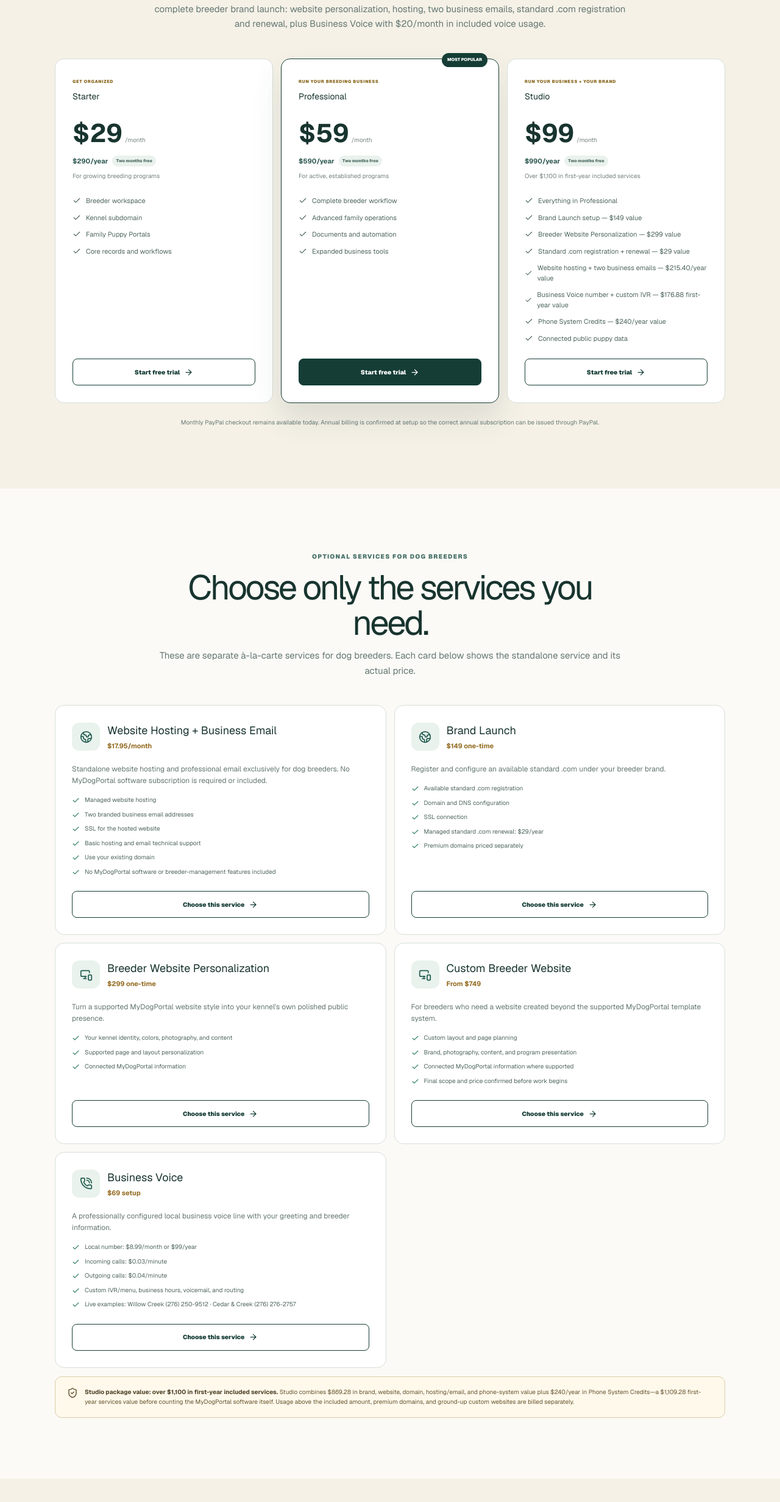
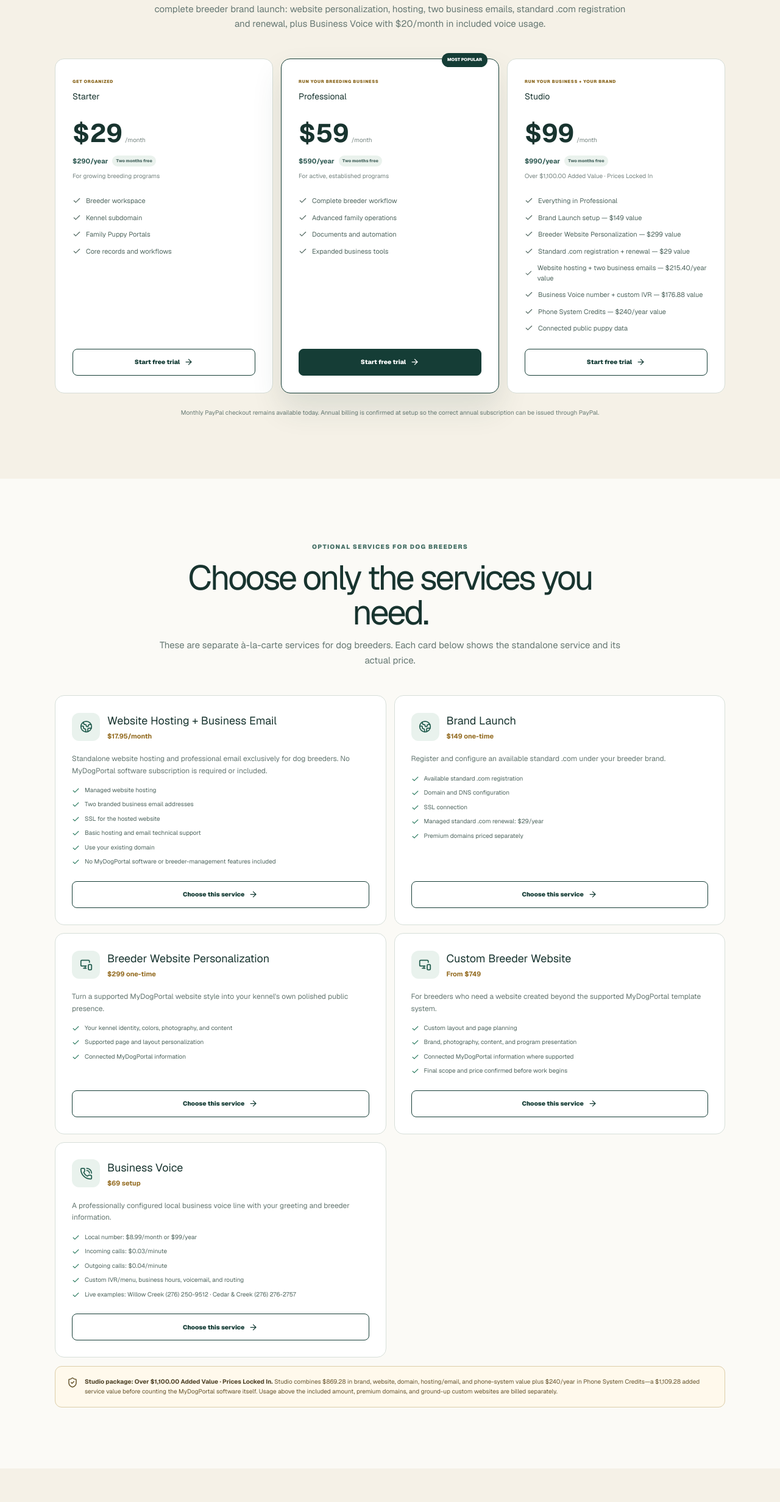
Before and after one commit to rawillia9801/WhiteLabel, a Next.js app: page /marketing in a window 1280 px wide. Shown: the part 5584-8047 px from the top of the page at 61% size. Built offline with nearby package versions, Linux system fonts and the light colour scheme; no server answers.

Commit message:
Refine Studio value promise

```diff
--- a/app/marketing/page.tsx
+++ b/app/marketing/page.tsx
@@ -15,7 +15,7 @@ const features = [
 const plans = [
   ["Starter", "$29", "$290", "GET ORGANIZED", "For growing breeding programs", ["Breeder workspace", "Kennel subdomain", "Family Puppy Portals", "Core records and workflows"]],
   ["Professional", "$59", "$590", "RUN YOUR BREEDING BUSINESS", "For active, established programs", ["Complete breeder workflow", "Advanced family operations", "Documents and automation", "Expanded business tools"]],
-  ["Studio", "$99", "$990", "RUN YOUR BUSINESS + YOUR BRAND", "Over $1,100 in first-year included services", ["Everything in Professional", "Brand Launch setup — $149 value", "Breeder Website Personalization — $299 value", "Standard .com registration + renewal — $29 value", "Website hosting + two business emails — $215.40/year value", "Business Voice number + custom IVR — $176.88 first-year value", "Phone System Credits — $240/year value", "Connected public puppy data"]],
+  ["Studio", "$99", "$990", "RUN YOUR BUSINESS + YOUR BRAND", "Over $1,100.00 Added Value · Prices Locked In", ["Everything in Professional", "Brand Launch setup — $149 value", "Breeder Website Personalization — $299 value", "Standard .com registration + renewal — $29 value", "Website hosting + two business emails — $215.40/year value", "Business Voice number + custom IVR — $176.88 value", "Phone System Credits — $240/year value", "Connected public puppy data"]],
 ] as const;
 
 const services = [
@@ -54,7 +54,7 @@ const valueStack = [
 const faqs = [
   ["Do I have to replace my current website?", "No. You can use MyDogPortal as your breeder operating system and keep your current public website, choose a Studio template, or request a custom breeder website."],
   ["Can families see my private breeder records?", "No. Breeder operations stay private. Puppy Portals are family-facing experiences that expose only the information and documents intended for that family."],
-  ["What exactly does Studio include?", "Studio includes everything in Professional plus Brand Launch ($149 value), supported breeder website personalization ($299 value), standard .com registration and renewal ($29 value), hosting plus two branded business emails ($215.40/year value), Business Voice number and custom IVR ($176.88 first-year value), and $240/year in Phone System Credits. That is $1,109.28 in first-year included services before counting the value of the MyDogPortal software itself. Premium domains and ground-up custom websites are separately scoped."],
+  ["What exactly does Studio include?", "Studio includes everything in Professional plus Brand Launch ($149 value), supported breeder website personalization ($299 value), standard .com registration and renewal ($29 value), hosting plus two branded business emails ($215.40/year value), Business Voice number and custom IVR ($176.88 value), and $240/year in Phone System Credits. That is $1,109.28 in added service value before counting the value of the MyDogPortal software itself. Your Studio subscription rate is locked in while your Studio subscription remains continuously active. Premium domains, metered usage above included credits, and ground-up custom websites are separately scoped."],
   ["Are the phone systems all the same?", "No. Business Voice can have its own greeting, voice, menu choices, voicemail, business hours, and routing. The two live example numbers intentionally use different menus."],
   ["Does MyDogPortal process puppy purchases?", "No. MyDogPortal organizes breeder business records and family workflows. Your puppy sales and payment arrangements remain between your breeding program and your families."],
   ["Can I start before deciding on a website or phone system?", "Yes. Starter and Professional can add hosting, Brand Launch, website personalization, or Business Voice later. Studio includes those launch services from the start."],
@@ -101,7 +101,7 @@ export default function MarketingPage() {
       <div className="marketing-connected-window"><header><span><PawPrint size={16}/></span><div><b>YourKennel.com</b><small>Connected breeder website</small></div><i>STUDIO</i></header><div className="marketing-connected-hero"><small>PLANNED LITTER · FALL 2026</small><h3>Raised with purpose.<br/>Matched with care.</h3><p>Public content stays on-brand while the operational record stays protected.</p></div><div className="marketing-connected-data"><span><b>4</b> parent dogs</span><span><b>2</b> planned litters</span><span><b>1</b> connected application</span></div><footer><span>Website</span><ArrowRight size={14}/><span>Application</span><ArrowRight size={14}/><span>Puppy Portal</span></footer></div>
     </section>
     <section className="marketing-section marketing-pricing" id="pricing"><header><span className="marketing-kicker">SIMPLE PRICING · MONTHLY OR ANNUAL</span><h2>Choose how you want to run your program.</h2><p>Every plan starts with a 14-day platform trial. Annual pricing gives you two months free. Studio includes the complete breeder brand launch: website personalization, hosting, two business emails, standard .com registration and renewal, plus Business Voice with $20/month in included voice usage.</p></header><div className="marketing-plans">{plans.map(([name,price,annual,position,note,items])=><article className={name === "Professional" ? "featured" : ""} key={name}>{name === "Professional" && <em>MOST POPULAR</em>}<small className="marketing-plan-position">{position}</small><h3>{name}</h3><p><b>{price}</b><span>/month</span></p><div className="marketing-plan-annual"><b>{annual}/year</b><span>Two months free</span></div><small>{note}</small><ul>{items.map(item=><li key={item}><Check size={14}/>{item}</li>)}</ul><Link href="/signup">Start free trial <ArrowRight size={15}/></Link></article>)}</div><p className="marketing-pricing-note">Monthly PayPal checkout remains available today. Annual billing is confirmed at setup so the correct annual subscription can be issued through PayPal.</p></section>
-    <section className="marketing-section marketing-services" id="services"><header><span className="marketing-kicker">OPTIONAL SERVICES FOR DOG BREEDERS</span><h2>Choose only the services you need.</h2><p>These are separate à-la-carte services for dog breeders. Each card below shows the standalone service and its actual price.</p></header><div className="marketing-service-grid">{services.map(([Icon,name,price,text,items])=><article key={name}><header><span><Icon size={21}/></span><div><h3>{name}</h3><strong>{price}</strong></div></header><p>{text}</p><ul>{items.map(item=><li key={item}><Check size={13}/>{item}</li>)}</ul><Link href="/signup">Choose this service <ArrowRight size={15}/></Link></article>)}</div><aside><ShieldCheck size={18}/><p><b>Studio package value: over $1,100 in first-year included services.</b> Studio combines $869.28 in brand, website, domain, hosting/email, and phone-system value plus $240/year in Phone System Credits—a $1,109.28 first-year services value before counting the MyDogPortal software itself. Usage above the included amount, premium domains, and ground-up custom websites are billed separately.</p></aside></section>
+    <section className="marketing-section marketing-services" id="services"><header><span className="marketing-kicker">OPTIONAL SERVICES FOR DOG BREEDERS</span><h2>Choose only the services you need.</h2><p>These are separate à-la-carte services for dog breeders. Each card below shows the standalone service and its actual price.</p></header><div className="marketing-service-grid">{services.map(([Icon,name,price,text,items])=><article key={name}><header><span><Icon size={21}/></span><div><h3>{name}</h3><strong>{price}</strong></div></header><p>{text}</p><ul>{items.map(item=><li key={item}><Check size={13}/>{item}</li>)}</ul><Link href="/signup">Choose this service <ArrowRight size={15}/></Link></article>)}</div><aside><ShieldCheck size={18}/><p><b>Studio package: Over $1,100.00 Added Value · Prices Locked In.</b> Studio combines $869.28 in brand, website, domain, hosting/email, and phone-system value plus $240/year in Phone System Credits—a $1,109.28 added service value before counting the MyDogPortal software itself. Usage above the included amount, premium domains, and ground-up custom websites are billed separately.</p></aside></section>
     <section className="marketing-section marketing-examples" id="examples">
       <header><span className="marketing-kicker">LIVE WEBSITE + BUSINESS VOICE EXAMPLES</span><h2>See what your breeder brand could look and sound like.</h2><p>These two demonstrations intentionally use different breeds, visual styles, voices, and phone menus. Your breed, dogs, photography, policies, applications, phone experience, and Puppy Portal replace the demonstration content.</p></header>
       <div className="marketing-example-grid">
--- a/app/signup/page.tsx
+++ b/app/signup/page.tsx
@@ -24,7 +24,7 @@ const slugify = (value: string) => value.toLowerCase().trim().replace(/[^a-z0-9-
 const subscriptions = [
   { name: "Starter", price: 29, annual: 290, position: "GET ORGANIZED", buttonId: "W8DM75982MX26", description: "Essential kennel operations, tenant workspace, and Puppy Portal access for a growing program.", featured: false },
   { name: "Professional", price: 59, annual: 590, position: "RUN YOUR BREEDING BUSINESS", buttonId: "J7HBTK2F9AMDN", description: "The complete breeder workflow for active programs, family operations, and automation.", featured: true },
-  { name: "Studio", price: 99, annual: 990, position: "RUN YOUR BUSINESS + YOUR BRAND", buttonId: "C5G2BVYNMMUPN", description: "Over $1,100 in first-year included services: Brand Launch, breeder website personalization, hosting, two business emails, standard .com registration and renewal, Business Voice + custom IVR, and $240/year in Phone System Credits.", featured: false },
+  { name: "Studio", price: 99, annual: 990, position: "RUN YOUR BUSINESS + YOUR BRAND", buttonId: "C5G2BVYNMMUPN", description: "Over $1,100.00 Added Value · Prices Locked In. Brand Launch, breeder website personalization, hosting, two business emails, standard .com registration and renewal, Business Voice + custom IVR, and $240/year in Phone System Credits.", featured: false },
 ] as const;
 
 const websiteTemplates = [
@@ -76,7 +76,7 @@ const setupServices = [
     action: "Add Business Voice to my setup",
     icon: PhoneCall,
     description: "A professionally configured local business voice line with your custom greeting and breeder information. Setup and the local number are included with Studio.",
-    details: ["Local number: $8.99/month or $99/year outside Studio", "Incoming calls: $0.03/minute", "Outgoing calls: $0.04/minute", "Custom IVR/menu, business hours, voicemail, and call routing", "Studio first-year phone system + number value: $176.88", "Phone System Credits: $240/year value with Studio"],
+    details: ["Local number: $8.99/month or $99/year outside Studio", "Incoming calls: $0.03/minute", "Outgoing calls: $0.04/minute", "Custom IVR/menu, business hours, voicemail, and call routing", "Studio phone system + number value: $176.88", "Phone System Credits: $240/year value with Studio"],
   },
 ] as const;
 
@@ -219,7 +219,7 @@ export default function SignupPage() {
           </section>
 
           <section className="studio-website-note">
-            <div><small>STUDIO · COMPLETE BRAND PACKAGE</small><h2>Over $1,100 in first-year included services</h2><p>Studio includes $869.28 in Brand Launch, breeder website personalization, standard .com registration and renewal, hosting with two branded business emails, and Business Voice system value, plus $240/year in Phone System Credits. That is $1,109.28 in first-year included services before counting the MyDogPortal software itself. Your connected website can use breeder-maintained MyDogPortal information for puppies, litters, parent dogs, health testing, applications, policies, contact details, branding, photography, and Puppy Portal access.</p></div>
+            <div><small>STUDIO · COMPLETE BRAND PACKAGE · PRICES LOCKED IN</small><h2>Over $1,100.00 Added Value</h2><p>Studio includes $869.28 in Brand Launch, breeder website personalization, standard .com registration and renewal, hosting with two branded business emails, and Business Voice system value, plus $240/year in Phone System Credits. That is $1,109.28 in added service value before counting the MyDogPortal software itself. Your Studio subscription rate stays locked in while your Studio subscription remains continuously active. Your connected website can use breeder-maintained MyDogPortal information for puppies, litters, parent dogs, health testing, applications, policies, contact details, branding, photography, and Puppy Portal access.</p></div>
             <Link href="/#examples"><span>CONNECTED TEMPLATE GALLERY</span><b>Compare the website styles</b><small>View all live examples <ArrowRight size={13} /></small></Link>
           </section>
         </div>
```
Also changed, not shown: 1 other file (tests, documents, lock files or other folders).
